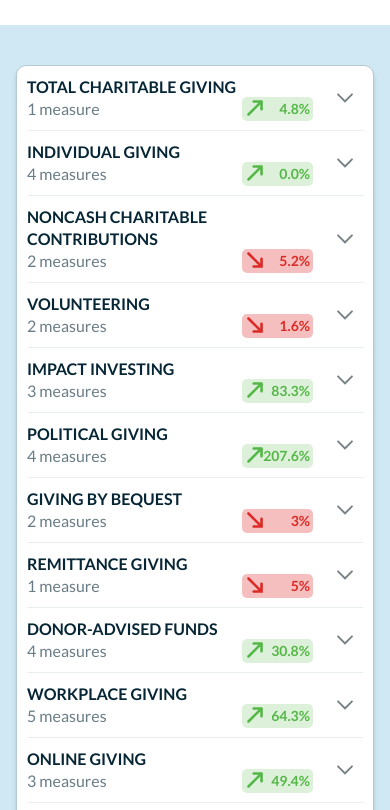
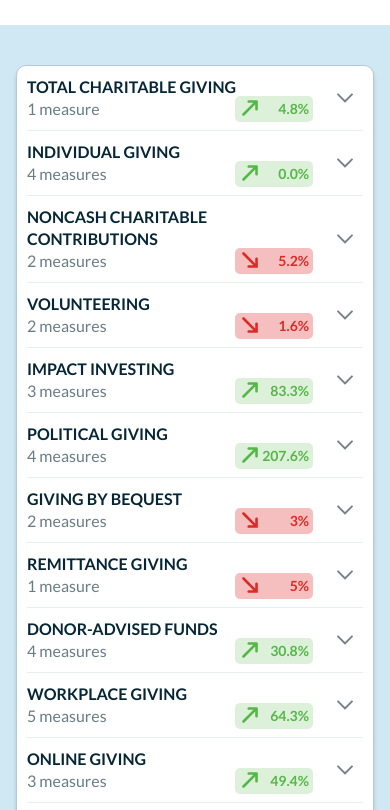
Before and after one commit to hannahqmartin/giving-dashboard, a plain HTML site: page index.html in a window 390 px wide. Shown: the part 1109-1919 px from the top of the page. Drawn offline with Linux system fonts and the light colour scheme.

Commit message:
add space to source and to change

```diff
--- a/css/dashboard.css
+++ b/css/dashboard.css
@@ -260,6 +260,7 @@
 }
 
 .source {
+  margin-top: 4px;
   margin-bottom: 4px;
 }
 
@@ -300,13 +301,13 @@
   .change {
     font-size: 14px;
     line-height: 18px;
-    width: 65px;
-    padding: 3px;
+    width: 70px;
+    padding: 4px;
   }
 
   .change.positive::before, .change.negative::before {
     background-position-y: 0;
-    background-position-x: calc(100% - 50px);
+    background-position-x: calc(100% - 55px);
   }
 
   .description {
```
